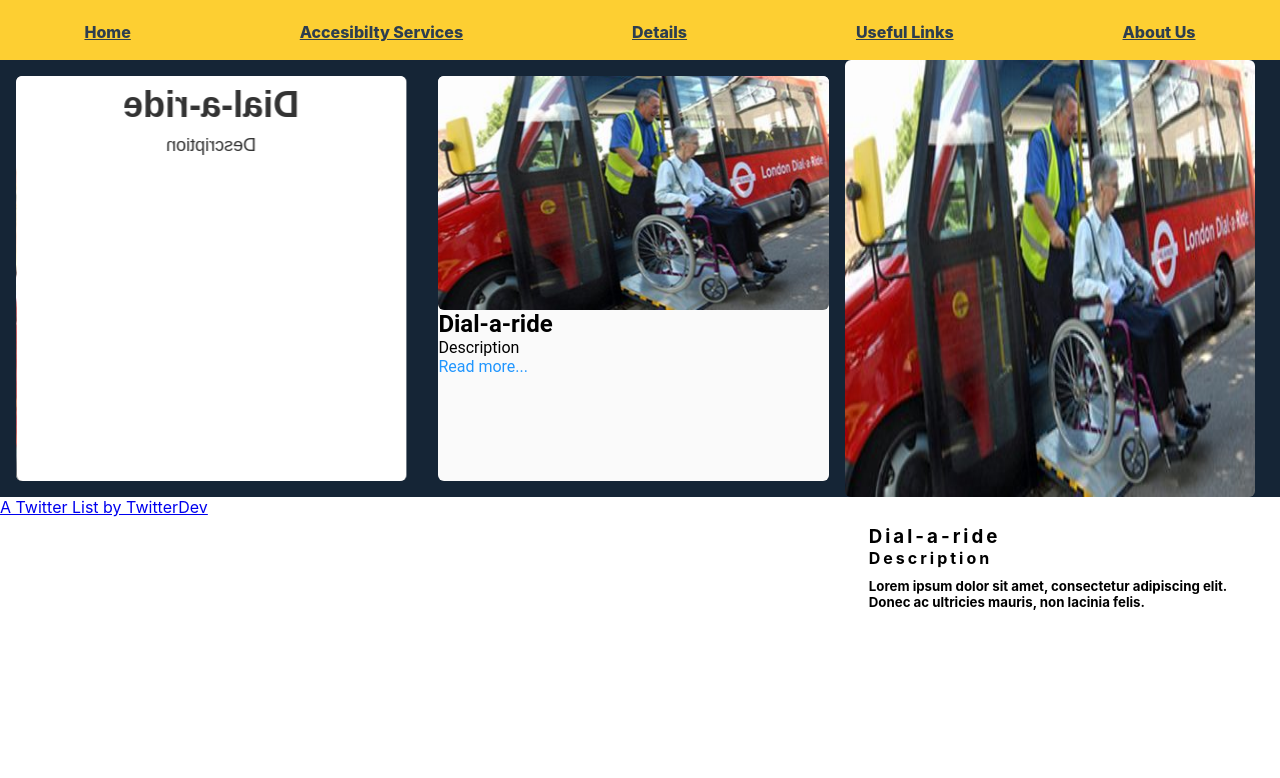
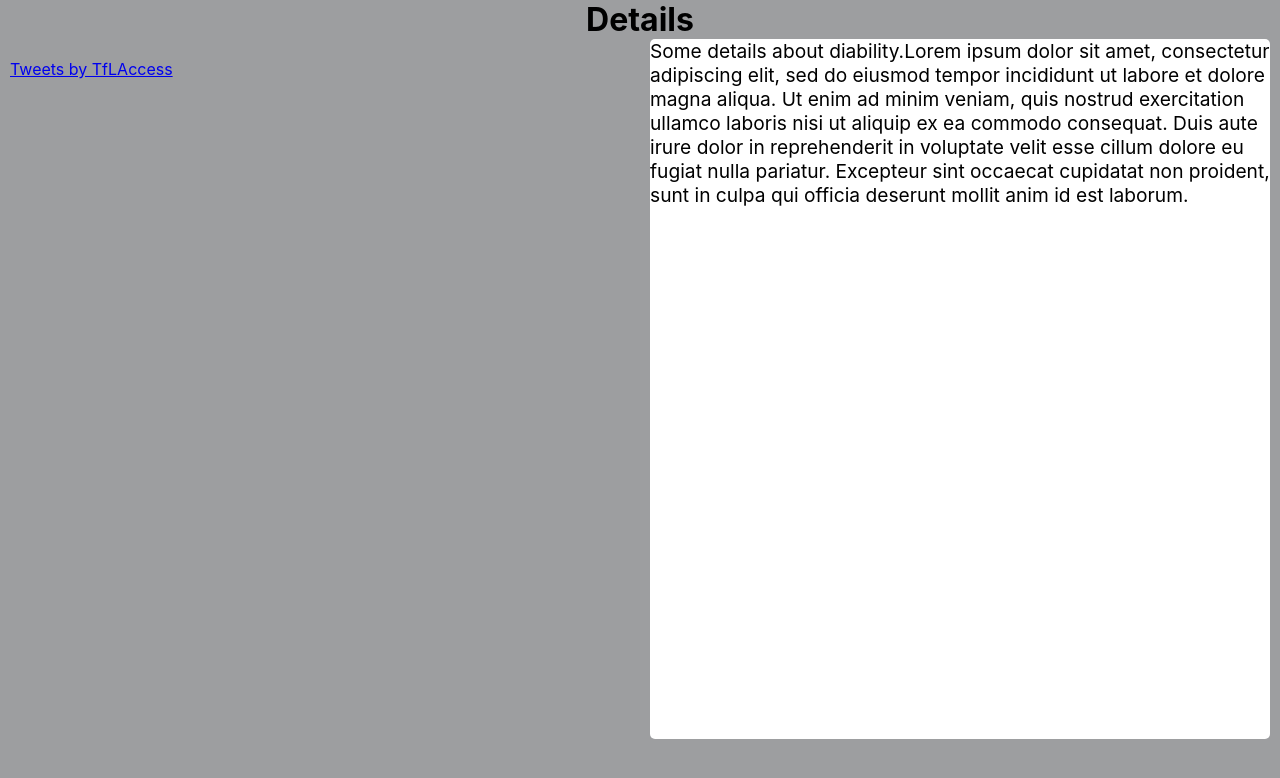
Before and after one commit to kodiri/accessibility-live, a React (Create React App) app: page /Details in a window 1280 px wide. Shown: the top 778 px of the page. Built offline with nearby package versions, Linux system fonts and the light colour scheme.

Commit message:
my changes so far

```diff
--- a/src/Frontend/App.jsx
+++ b/src/Frontend/App.jsx
@@ -1,75 +1,31 @@
-import React from 'react';
+/* eslint-disable react/prefer-stateless-function */
+import { BrowserRouter as Router, Switch, Route } from "react-router-dom";
+import React, { Component } from 'react';
 import './css/App.css';
-import cardImage from './diala.jpg';
+import { Link } from 'react-router';
 // Components
-import NavBar from './component/NavBar/NavBar';
-import Twitter from './component/Twitter/Twitter';
+import HomePage from './component/Home/Home';
+import AccesibilityServicesPage from './component/AccesibilityServices/AccesibiltyServices';
+import DetailsPage from './component/Details/Details';
+import UsefulLinksPage from './component/UsefulLinks/UsefulLinks';
+import AboutUsPage from './component/AboutUs/AboutUs';
 
-function App() {
-  return (
-    <>
-      <NavBar />
-
-      <div className="App">
-        <div className="card">
-          <div className="flipCard">
-            <div className="frontCard">
-              <img src={cardImage} alt="photo" />
-              <div className="frontText">Dial-a-ride</div>
-            </div>
-            <div className="backCard">
-              <div className="text">
-                <h1>
-                  <b>Dial-a-ride</b>
-                </h1>
-                <p>Description</p>
-              </div>
-            </div>
-          </div>
-        </div>
-
-        <div className="card2">
-          <div className="frontCard2">
-            <div className="cardImg">
-              <img src={cardImage} alt="photo" className="screen" />
-            </div>
-            <div className="cardDetails">
-              <div className="text2">
-                <h2>
-                  <b>Dial-a-ride</b>
-                </h2>
-                <p>Description</p>
-              </div>
-              <div className="readMore">
-                <p>Read more...</p>
-              </div>
-            </div>
-          </div>
-        </div>
-
-        <div className="card3">
-          <img src={cardImage} alt="photo" className="screen3" />
-          <div className="text3">
-            <div className="description3">
-              <div className="title">
-                <h3>
-                  <b>Dial-a-ride</b>
-                </h3>
-                <h4>Description</h4>
-              </div>
-              <div className="secondpara">
-                <h5>
-                  Lorem ipsum dolor sit amet, consectetur adipiscing elit. Donec ac ultricies
-                  mauris, non lacinia felis.
-                </h5>
-              </div>
-            </div>
-          </div>
-        </div>
-      </div>
-      <Twitter />
-    </>
-  );
+class App extends Component {
+  render() {
+    return (
+      <>
+        <Router>
+          <Switch>
+            <Route exact path="/" component={HomePage} />
+            <Route exact path="/AccesibilityServices" component={AccesibilityServicesPage} />
+            <Route exact path="/Details" component={DetailsPage} />
+            <Route exact path="/UsefulLinks" component={UsefulLinksPage} />
+            <Route exact path="/AboutUs" component={AboutUsPage} />
+          </Switch>
+        </Router>
+      </>
+   );
+  }
 }
 
 export default App;
--- /dev/null
+++ b/src/Frontend/component/Details/Details.css
@@ -0,0 +1,50 @@
+body {
+    margin: 0;
+    padding: 0;
+    font-family: -apple-system, BlinkMacSystemFont, "Segoe UI", "Roboto", "Oxygen",
+      "Ubuntu", "Cantarell", "Fira Sans", "Droid Sans", "Helvetica Neue",
+      sans-serif;
+    -webkit-font-smoothing: antialiased;
+    -moz-osx-font-smoothing: grayscale;
+    background-color: rgb(157, 158, 160);
+  }
+
+  code {
+    font-family: source-code-pro, Menlo, Monaco, Consolas, "Courier New",
+      monospace;
+  }
+
+  .app {
+  }
+
+  .section-heading {
+  text-align: center
+  }
+
+  .container {
+    display: flex;
+  }
+
+  .twitter-timeline {
+    flex: 1;
+    margin: 20px 10px 20px 10px;
+  }
+
+  .details {
+    flex: 1;
+    width: 700px;
+    height: 700px;
+    background-color: white;
+    font-size: 1.2em;
+    border-radius: 5px;
+    margin: 0px 10px 20px 10px;
+  }
+
+  .p1-heading {
+  }
+
+  @media only screen and (max-width: 800px) {
+    .container {
+      display: block;
+    }
+  }
--- /dev/null
+++ b/src/Frontend/component/Details/Details.jsx
@@ -0,0 +1,27 @@
+import React from 'react';
+import './Details.css';
+import { BrowserRouter as Router } from 'react-router-dom';
+
+export default function Details() {
+    return (
+        <Router>
+            <div className="app">
+                <h1 className="section-heading">
+                    Details
+                </h1>
+                <div className="container">
+                    <a className="twitter-timeline"
+                        data-width="700"
+                        data-height="700"
+                        href="https://twitter.com/TfLAccess?ref_src=twsrc%5Etfw"
+                    > Tweets by TfLAccess
+                    </a>
+                    <div className="details">
+                        <p1 className="p1-heading">Some details about diability.</p1>
+                        <p2>Lorem ipsum dolor sit amet, consectetur adipiscing elit, sed do eiusmod tempor incididunt ut labore et dolore magna aliqua. Ut enim ad minim veniam, quis nostrud exercitation ullamco laboris nisi ut aliquip ex ea commodo consequat. Duis aute irure dolor in reprehenderit in voluptate velit esse cillum dolore eu fugiat nulla pariatur. Excepteur sint occaecat cupidatat non proident, sunt in culpa qui officia deserunt mollit anim id est laborum.</p2>
+                    </div>
+                </div>
+            </div>
+        </Router>
+        );
+    }
--- /dev/null
+++ b/src/Frontend/component/Home/Home.jsx
@@ -0,0 +1,74 @@
+import React from 'react';
+import './Home.css';
+import cardImage from './../../diala.jpg';
+// Components
+import NavBar from '../NavBar/NavBar';
+import Twitter from '../Twitter/Twitter';
+
+function Home() {
+    return (
+        <>
+        <NavBar />
+        <div className="App">
+            <div className="card">
+                <div className="flipCard">
+                    <div className="frontCard">
+                        <img src={cardImage} alt="card" />
+                        <div className="frontText">Dial-a-ride</div>
+                    </div>
+                    <div className="backCard">
+                        <div className="text">
+                            <h1>
+                                <b>Dial-a-ride</b>
+                            </h1>
+                            <p>Description</p>
+                        </div>
+                    </div>
+                </div>
+            </div>
+
+            <div className="card2">
+                <div className="frontCard2">
+                    <div className="cardImg">
+                        <img src={cardImage} alt="card" className="screen" />
+                    </div>
+                    <div className="cardDetails">
+                        <div className="text2">
+                            <h2>
+                                <b>Dial-a-ride</b>
+                            </h2>
+                            <p>Description</p>
+                        </div>
+                        <div className="readMore">
+                            <p>Read more...</p>
+                        </div>
+                    </div>
+                </div>
+            </div>
+
+            <div className="card3">
+                <img src={cardImage} alt="card" className="screen3" />
+                <div className="text3">
+                    <div className="description3">
+                        <div className="title">
+                            <h3>
+                                <b>Dial-a-ride</b>
+                            </h3>
+                            <h4>Description</h4>
+                        </div>
+                        <div className="secondpara">
+                            <h5>
+                                Lorem ipsum dolor sit amet, consectetur adipiscing elit. Donec ac ultricies
+                                mauris, non lacinia felis.
+                            </h5>
+                        </div>
+                    </div>
+                </div>
+            </div>
+        </div>
+        <Twitter />
+        </>
+    );
+}
+
+export default Home;
--- a/src/Frontend/component/NavBar/NavBar.jsx
+++ b/src/Frontend/component/NavBar/NavBar.jsx
@@ -1,9 +1,6 @@
 import React from 'react';
 import './NavBar.css';
-import {
-  Link, HashRouter as Router, Route, Switch,
-} from 'react-router-dom';
-
+import { Link, HashRouter as Router } from 'react-router-dom';
 
 function NavBar() {
   return (
@@ -13,7 +10,7 @@ function NavBar() {
           <ul className="NavBar">
             <li><Link className="link" to="/Home" style={{ color: '#2D3E4F' }} activeStyle={{ color: 'red' }}>Home</Link></li>
             <li><Link to="/Accesibilty Services" style={{ color: '#2D3E4F' }} activeStyle={{ color: 'red' }}>Accesibilty Services</Link></li>
-            <li><Link to="/Details" style={{ color: '#2D3E4F' }} activeStyle={{ color: 'red' }}>Details</Link></li>
+            <li><Link to="DetailsPage" style={{ color: '#2D3E4F' }} activeStyle={{ color: 'red' }}>Details</Link></li>
             <li><Link to="/Useful Links" style={{ color: '#2D3E4F' }} activeStyle={{ color: 'red' }}>Useful Links</Link></li>
             <li><Link to="/About Us" style={{ color: '#2D3E4F' }} activeStyle={{ color: 'red' }}>About Us</Link></li>
           </ul>
--- a/src/Frontend/component/Twitter/Twitter.jsx
+++ b/src/Frontend/component/Twitter/Twitter.jsx
@@ -1,5 +1,5 @@
 import React from 'react';
-import './Twitter.css';
+import '../Twitter/Twitter.css';
 
 export default function Twitter() {
   return (
```
Also changed, not shown: src/Frontend/component/AboutUs/AboutUs.jsx (added), src/Frontend/component/AccesibilityServices/AccesibiltyServices.jsx (added), src/Frontend/component/Home/Home.css (added), src/Frontend/component/UsefulLinks/UsefulLinks.jsx (added).
